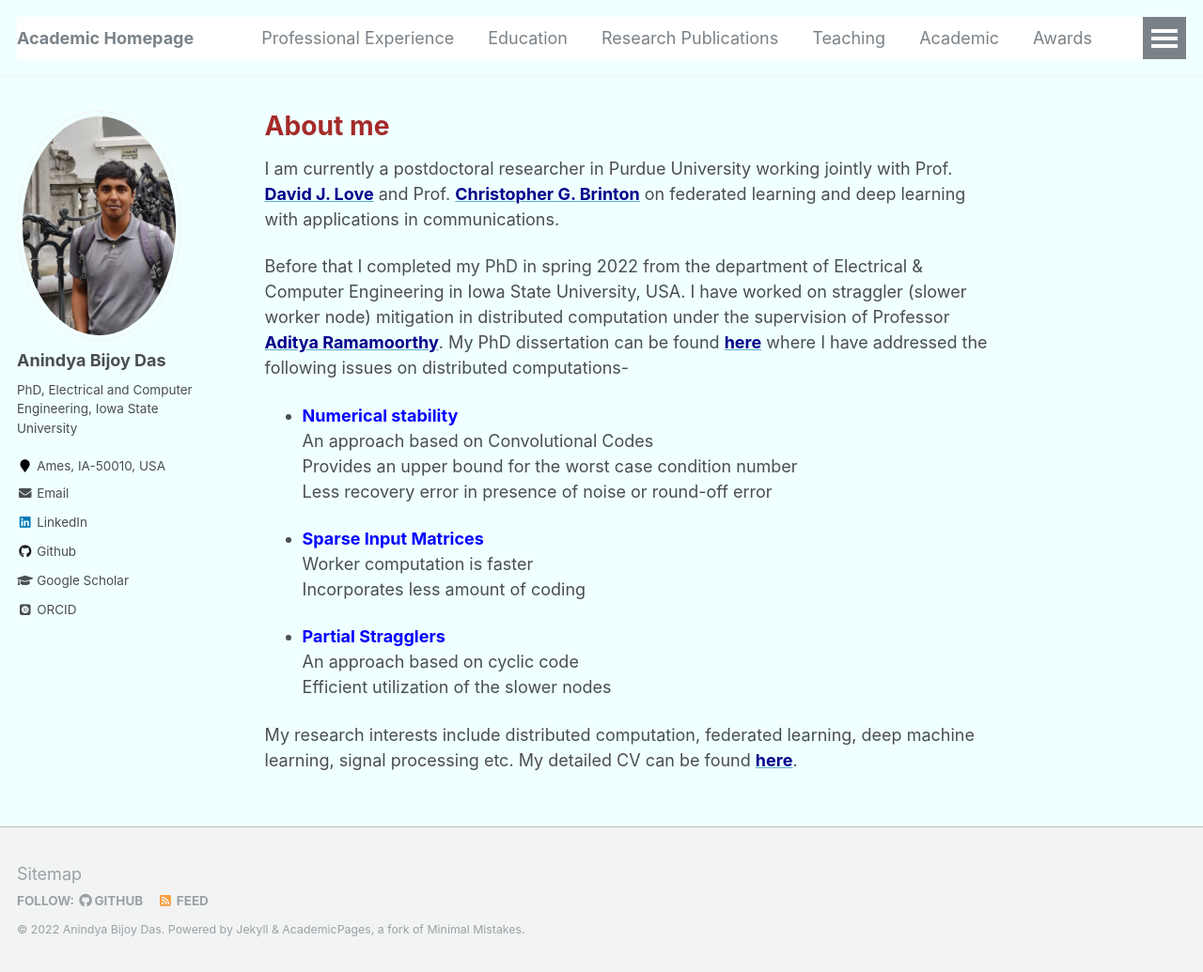
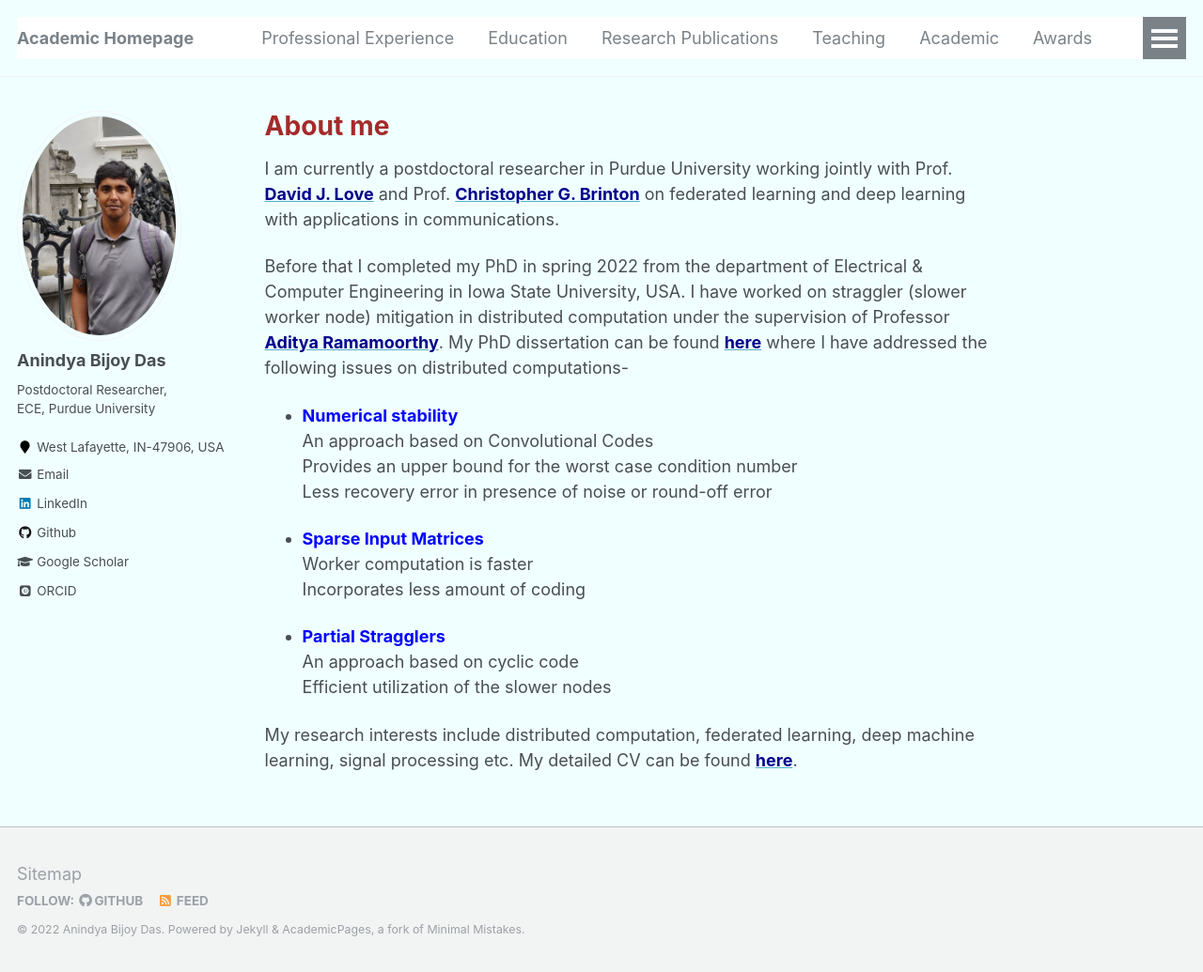
Before and after one commit to anindyabijoydas/portfolio, a Jekyll site: the page built from _pages/about.md, in a window 1280 px wide and 1035 px high. Shown: the whole window at 94% size. Built offline with Jekyll 4.4.1, drawn with Linux system fonts in a browser that asks for light colours; some web fonts are replaced.

Commit message:
Update _config.yml

```diff
--- a/_config.yml
+++ b/_config.yml
@@ -82,12 +82,12 @@ analytics:
 author:
   name             : "Anindya Bijoy Das"
   avatar           : "anindya.png"
-  bio              : "PhD, Electrical and Computer Engineering, Iowa State University"
-  location         : "Ames, IA-50010, USA"
+  bio              : "Postdoctoral Researcher, ECE, Purdue University"
+  location         : "West Lafayette, IN-47906, USA"
   employer         :
   pubmed           :
   googlescholar    : "https://scholar.google.com/citations?user=xppZiJoAAAAJ&hl=en"
-  email            : "abd149@iastate.edu"
+  email            : "das207@purdue.edu"
   researchgate     :  # example: "https://www.researchgate.net/profile/yourprofile"
   uri              :
   bitbucket        :
```
